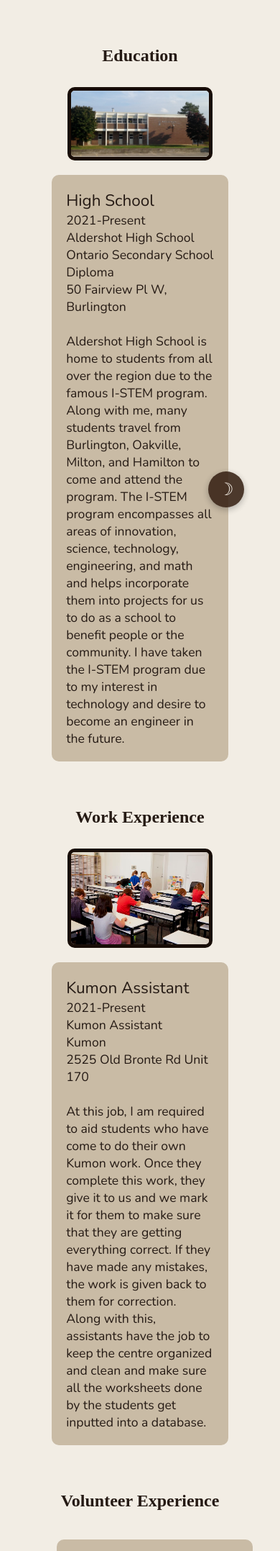
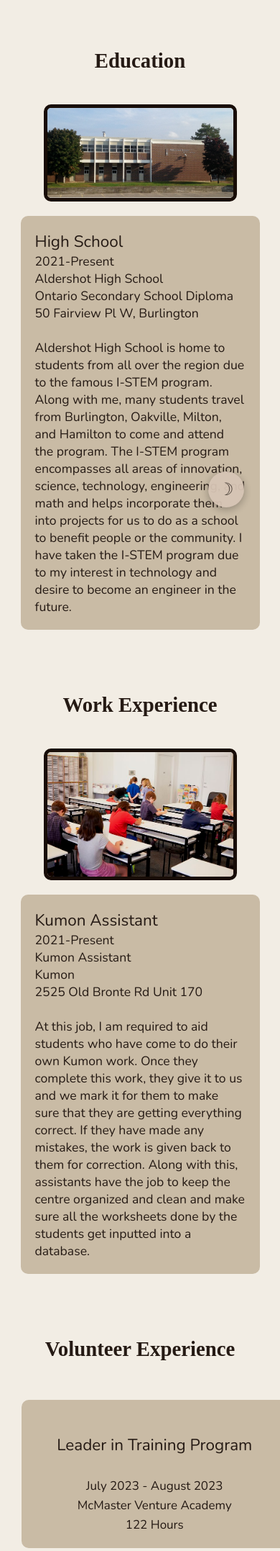
Before and after one commit to harshitj07/personal_portfolio, a PHP site: page /resume.html in a window 390 px wide. Shown: the part 89-2244 px from the top of the page at 72% size. Run offline with PHP 8.4, Linux system fonts and the light colour scheme; some web fonts are replaced.

Commit message:
Mobile work

```diff
--- a/contact.html
+++ b/contact.html
@@ -15,6 +15,7 @@
 	<!-- Linking the stylesheet -->
     <link rel="stylesheet" href="styles.css">
     <script src="nav-bar.js"></script>
+	<script src="mobile-compatibility.js"></script>
 
 	<style>
         body {
--- a/grade10.html
+++ b/grade10.html
@@ -16,6 +16,7 @@
 	<!-- Linking the stylesheet -->
 	<link rel="stylesheet" href="styles.css">
 	<script src="nav-bar.js"></script>
+	<script src="mobile-compatibility.js"></script>
 </head>
 <body>
 	<!--Navbar -->
--- a/grade11.html
+++ b/grade11.html
@@ -16,6 +16,7 @@
 	<!-- Linking the stylesheet -->
 	<link rel="stylesheet" href="styles.css">
 	<script src="nav-bar.js"></script>
+	<script src="mobile-compatibility.js"></script>
 </head>
 <body>
 	<!--Navbar -->
--- a/grade9.html
+++ b/grade9.html
@@ -16,6 +16,7 @@
 	<!-- Linking the stylesheet -->
 	<link rel="stylesheet" href="styles.css">
 	<script src="nav-bar.js"></script>
+	<script src="mobile-compatibility.js"></script>
 </head>
 <body>
 	<!--Navbar -->
--- a/index.html
+++ b/index.html
@@ -13,12 +13,13 @@
 	<link href="https://fonts.googleapis.com/css2?family=Barlow:wght@100&display=swap" rel="stylesheet">
 	<link href="https://fonts.googleapis.com/css2?family=GFS+Didot&display=swap" rel="stylesheet">
 	<link href="https://fonts.googleapis.com/css2?family=Nunito:wght@300;400;600&display=swap" rel="stylesheet">
-	<link rel="stylesheet" href="https://cdnjs.cloudflare.com/ajax/libs/font-awesome/6.0.0/css/all.min.css">
+	<link rel="stylesheet" href="https://cdnjs.cloudflare.com/ajax/libs/font-awesome/6.4.0/css/all.min.css">
 	<link href="https://fonts.googleapis.com/css2?family=DM+Serif+Text:ital@0;1&family=Poppins:ital,wght@0,100;0,200;0,300;0,400;0,500;0,600;0,700;0,800;0,900;1,100;1,200;1,300;1,400;1,500;1,600;1,700;1,800;1,900&display=swap" rel="stylesheet">
 
 	<!-- Linking the stylesheet -->
 	<link rel="stylesheet" href="styles.css">
 	<script src="nav-bar.js"></script>
+	<script src="mobile-compatibility.js"></script>
 </head>
 <body id="home-page">
 	<header>
--- /dev/null
+++ b/mobile-compatibility.js
@@ -0,0 +1,95 @@
+/**
+ * Mobile Compatibility Enhancement Script
+ * This script ensures all pages have consistent mobile functionality
+ */
+
+document.addEventListener("DOMContentLoaded", function() {
+    // Check if viewport meta tag exists, add it if not
+    if (!document.querySelector('meta[name="viewport"]')) {
+        const viewportMeta = document.createElement('meta');
+        viewportMeta.name = 'viewport';
+        viewportMeta.content = 'width=device-width, initial-scale=1.0, maximum-scale=1.0, user-scalable=no';
+        document.head.appendChild(viewportMeta);
+        console.log("Added missing viewport meta tag");
+    }
+
+    // Force proper sizing for mobile
+    const isMobile = window.innerWidth <= 768;
+    console.log("Mobile device detected:", isMobile);
+
+    // Force mobile menu to be visible on small screens
+    if (isMobile) {
+        // Ensure hamburger menu is visible
+        const menuToggle = document.querySelector('.menu-toggle');
+        if (menuToggle) {
+            menuToggle.style.display = 'flex';
+            menuToggle.style.position = 'fixed';
+            menuToggle.style.top = '20px';
+            menuToggle.style.right = '20px';
+            menuToggle.style.zIndex = '1001';
+        }
+
+        // Hide desktop links on mobile
+        const links = document.querySelector('.links');
+        if (links) {
+            links.style.display = 'none';
+        }
+
+        // Fix elements that might overflow on mobile
+        document.querySelectorAll('img').forEach(img => {
+            // Keep original classes
+            const originalClass = img.className;
+            // Apply max-width to ensure it doesn't overflow on mobile
+            img.style.maxWidth = '100%';
+            img.style.height = 'auto';
+            // Add original class back to maintain other styles
+            if (originalClass) img.className = originalClass;
+        });
+
+        // Make responsive grids collapse properly
+        document.querySelectorAll('.grid').forEach(grid => {
+            if (window.innerWidth <= 768) {
+                grid.style.display = 'block';
+            }
+        });
+
+        // Apply column stack for grid items on mobile
+        document.querySelectorAll('[class*="col-span-"]').forEach(col => {
+            col.style.width = '100%';
+            col.style.maxWidth = '100%';
+        });
+
+        // Fix fancy boxes width on mobile
+        document.querySelectorAll('p.fancy1, p.fancy2, p.fancy3').forEach(box => {
+            box.style.width = '90%';
+            box.style.margin = '10px auto';
+        });
+    }
+
+    // Add resize listener to handle orientation changes
+    window.addEventListener('resize', function() {
+        const isCurrentlyMobile = window.innerWidth <= 768;
+
+        // Apply mobile styles when device is mobile-sized
+        if (isCurrentlyMobile) {
+            document.querySelectorAll('p.fancy1, p.fancy2, p.fancy3').forEach(box => {
+                box.style.width = '90%';
+                box.style.margin = '10px auto';
+            });
+
+            document.querySelectorAll('.grid').forEach(grid => {
+                grid.style.display = 'block';
+            });
+
+            document.querySelectorAll('[class*="col-span-"]').forEach(col => {
+                col.style.width = '100%';
+                col.style.maxWidth = '100%';
+            });
+        } else {
+            // Revert to desktop styles when screen is larger
+            document.querySelectorAll('.grid').forEach(grid => {
+                grid.style.display = 'grid';
+            });
+        }
+    });
+});
--- a/personal.html
+++ b/personal.html
@@ -16,6 +16,7 @@
 	<!-- Linking the stylesheet -->
 	<link rel="stylesheet" href="styles.css">
 	<script src="nav-bar.js"></script>
+	<script src="mobile-compatibility.js"></script>
 </head>
 <body>
 	<!--Navbar -->
--- a/research.html
+++ b/research.html
@@ -16,6 +16,7 @@
 	<!-- Linking the stylesheet -->
 	<link rel="stylesheet" href="styles.css">
 	<script src="nav-bar.js"></script>
+	<script src="mobile-compatibility.js"></script>
 </head>
 <body>
 	<!--Navbar -->
--- a/resume.html
+++ b/resume.html
@@ -16,6 +16,7 @@
 	<!-- Linking the stylesheet -->
 	<link rel="stylesheet" href="styles.css">
 	<script src="nav-bar.js"></script>
+	<script src="mobile-compatibility.js"></script>
 </head>
 <body>
 	<!--Navbar -->
--- a/school.html
+++ b/school.html
@@ -16,6 +16,7 @@
 	<!-- Linking the stylesheet -->
 	<link rel="stylesheet" href="styles.css">
 	<script src="nav-bar.js"></script>
+	<script src="mobile-compatibility.js"></script>
 </head>
 <body>
 	<!--Navbar -->
--- a/styles.css
+++ b/styles.css
@@ -1583,4 +1583,141 @@ z-index: 999;
     grid-column: 1 / -1 !important;
     width: 100% !important;
   }
-}
+
+  /* Fix for mobile theme toggle button */
+  /* Make sure the theme toggle button doesn't get hidden under other elements */
+  button[style*="position: fixed"][style*="bottom:"][style*="right:"] {
+    bottom: 50px !important;
+    right: 50px !important;
+    width: 50px !important;
+    height: 50px !important;
+    font-size: 24px !important;
+    opacity: 0.95 !important;
+    box-shadow: 0 3px 12px rgba(0, 0, 0, 0.3) !important;
+    z-index: 9999 !important;
+  }
+
+  /* Ensure the moon/sun icon is properly centered */
+  button[style*="position: fixed"][style*="bottom:"][style*="right:"] {
+    display: flex !important;
+    align-items: center !important;
+    justify-content: center !important;
+  }
+}
+
+/* Additional mobile-specific styles for all pages */
+@media screen and (max-width: 768px) {
+  /* Ensure consistent margins and spacing */
+  body {
+    padding: 0;
+    overflow-x: hidden;
+  }
+
+  /* Fix container widths */
+  .container,
+  .content-container,
+  div.course,
+  div.me,
+  div.container,
+  div[class*="container"] {
+    width: 95% !important;
+    padding: 10px !important;
+    margin: 0 auto !important;
+  }
+
+  /* Responsive table adjustments */
+  table {
+    display: block;
+    width: 100% !important;
+    overflow-x: auto;
+  }
+
+  /* Fix form elements */
+  input, select, textarea {
+    width: 100% !important;
+    box-sizing: border-box;
+  }
+
+  /* Adjust heading sizes */
+  h1 {
+    font-size: 2.2rem !important;
+  }
+
+  h2 {
+    font-size: 1.8rem !important;
+  }
+
+  h3 {
+    font-size: 1.5rem !important;
+  }
+
+  /* Force single column layout for flexbox containers */
+  [style*="display: flex"],
+  [style*="display:flex"],
+  .flex-container {
+    flex-direction: column !important;
+    align-items: center !important;
+  }
+
+  /* Make all images responsive */
+  img:not(.hero-img) {
+    max-width: 90% !important;
+    height: auto !important;
+    margin: 10px auto !important;
+  }
+
+  /* Project cards and other card-like elements */
+  .card, .project-card, [class*="card"] {
+    width: 100% !important;
+    margin: 10px 0 !important;
+  }
+
+  /* Better spacing between sections */
+  section, article, [class*="section"] {
+    margin-bottom: 2rem !important;
+    padding: 1rem !important;
+  }
+}
+
+/* Specific fixes for research and project pages */
+@media screen and (max-width: 768px) {
+  /* Research page specific */
+  .research-item,
+  .publication,
+  .paper,
+  .project {
+    width: 100% !important;
+    flex-direction: column !important;
+    margin: 1rem 0 !important;
+  }
+
+  /* Fix for timelines often used on project pages */
+  .timeline,
+  .timeline-item,
+  [class*="timeline"] {
+    width: 100% !important;
+    margin-left: 0 !important;
+    padding-left: 1rem !important;
+  }
+
+  /* Table improvements for mobile */
+  td, th {
+    padding: 8px 5px !important;
+    font-size: 0.9rem !important;
+  }
+
+  /* Contact form improvements */
+  form {
+    width: 90% !important;
+    margin: 0 auto !important;
+    padding: 15px !important;
+  }
+
+  /* Resume specific fixes */
+  .resume-section,
+  .experience,
+  .education,
+  [class*="resume"] {
+    padding: 0.8rem !important;
+  }
+}
```
Also changed, not shown: nav-bar.js (+7 -39 lines), page-head-template.html (added).
